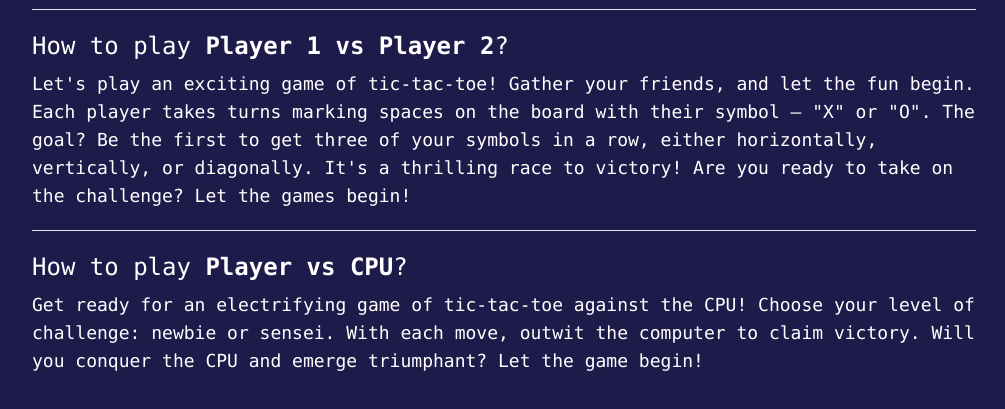
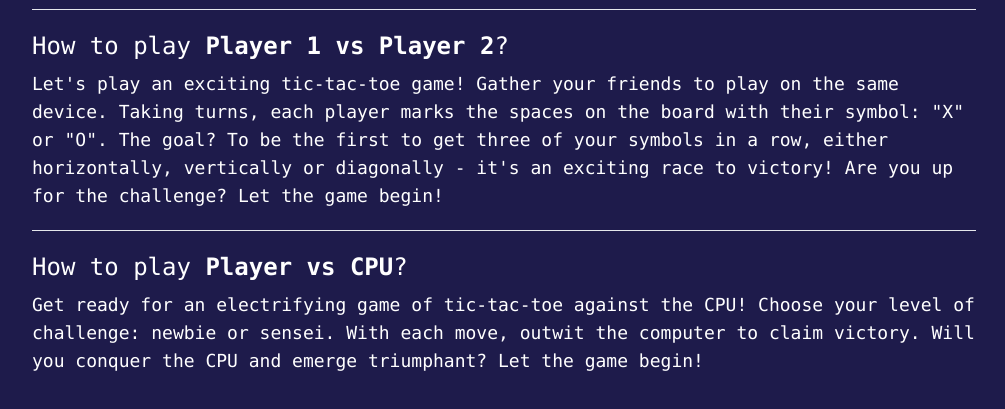
Before and after one commit to xo-game/xo-game, a website with bundled scripts: page docs/howToPlay.html in a window 1280 px wide. Shown: the part 759-1168 px from the top of the page, without its empty margins (136-1141 px from the left). Built offline with nearby package versions, Linux system fonts and the light colour scheme.

Commit message:
Update howToPlay.html

```diff
--- a/docs/howToPlay.html
+++ b/docs/howToPlay.html
@@ -55,7 +55,7 @@
     <!--How to play p1 vs p2-->
     <section class="mx-2">
         <h3 class="mb-2 text-2xl">How to play <strong>Player 1 vs Player 2</strong>?</h3>
-        <p>Let's play an exciting game of tic-tac-toe! Gather your friends, and let the fun begin. Each player takes turns marking spaces on the board with their symbol – "X" or "O". The goal? Be the first to get three of your symbols in a row, either horizontally, vertically, or diagonally. It's a thrilling race to victory! Are you ready to take on the challenge? Let the games begin!</p>
+        <p>Let's play an exciting tic-tac-toe game! Gather your friends to play on the same device. Taking turns, each player marks the spaces on the board with their symbol: "X" or "O". The goal? To be the first to get three of your symbols in a row, either horizontally, vertically or diagonally - it's an exciting race to victory! Are you up for the challenge? Let the game begin!</p>
     </section>
 
     <!--Separation-->
```
